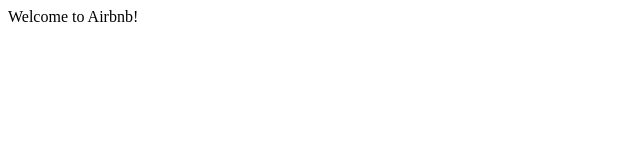
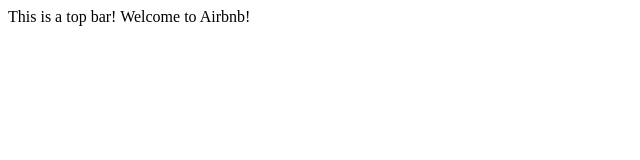
Before and after one commit to mfrazier07/airbnb, an Angular app: page / in a window 1280 px wide. Shown: the top 160 px of the page, without its empty margins (0-640 px from the left). Built offline with nearby package versions, Linux system fonts and the light colour scheme.

Commit message:
Added a topnavbar component

```diff
--- a/src/app/app.component.html
+++ b/src/app/app.component.html
@@ -1 +1,2 @@
+<airbnb-topnavbar>Loading...</airbnb-topnavbar>
 Welcome to Airbnb!
--- a/src/app/app.module.ts
+++ b/src/app/app.module.ts
@@ -1,11 +1,13 @@
 import { NgModule } from '@angular/core';
 import { BrowserModule } from '@angular/platform-browser';
+import { TopNavBarComponent } from 'src/navigation/topnavbar.component';
 
 import { AppComponent } from './app.component';
 
 @NgModule({
   declarations: [
-    AppComponent
+    AppComponent,
+    TopNavBarComponent
   ],
   imports: [
     BrowserModule
--- /dev/null
+++ b/src/navigation/topnavbar.component.html
@@ -0,0 +1 @@
+This is a top bar!
```
Also changed, not shown: src/navigation/topnavbar.component.ts (added, +10 -0 lines), src/navigation/topnavbar.component.css (added).
